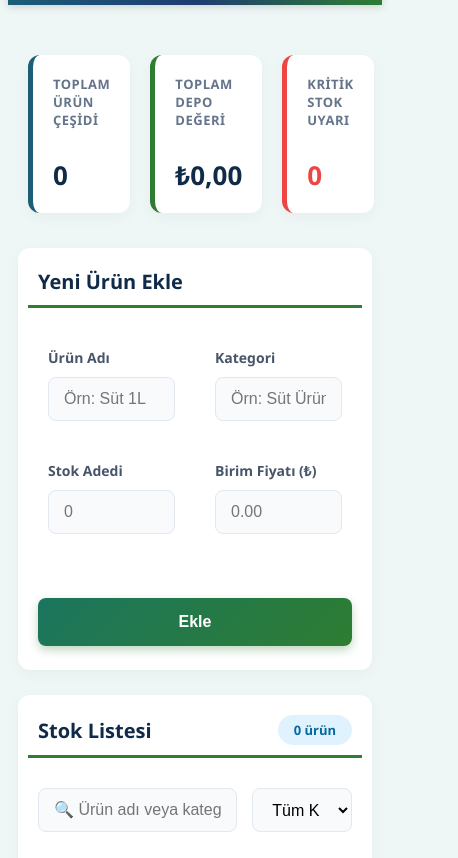
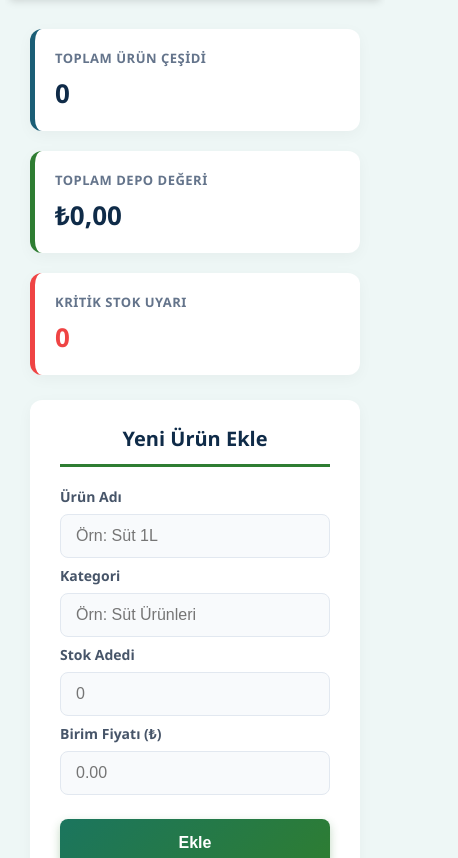
Before and after one commit to TahirMatraci/stok-takip-sistemi, a website: page frontend/index.html in a window 390 px wide. Shown: the part 201-1059 px from the top of the page, 458 px wide, since content can reach past the window. Drawn offline with Linux system fonts and the light colour scheme; no server answers.

Commit message:
Update index.html

```diff
--- a/frontend/index.html
+++ b/frontend/index.html
@@ -208,51 +208,57 @@
   </style>
  <meta name="viewport" content="width=device-width, initial-scale=1.0">
 
+<!-- MOBİL EKRANLAR İÇİN ZORUNLU TASARIM -->
+<meta name="viewport" content="width=device-width, initial-scale=1.0, maximum-scale=1.0, user-scalable=no">
+
 <style>
-  /* Mobil Ekranlar İçin Tam Uyum (768px ve altı) */
   @media screen and (max-width: 768px) {
-    body {
-      padding: 8px !important;
+    /* Ekranın sağa-sola kaymasını kesin engeller */
+    html, body {
+      overflow-x: hidden !important;
+      width: 100% !important;
+      padding: 5px !important;
       margin: 0 !important;
     }
 
-    /* Tüm kapsayıcı kutuları ekrana sığdırır */
-    div, section, main, .container, .card, fieldset {
+    /* Tüm kutu, kart ve ana alanları dikey hizalar */
+    div, section, main, form, container, .card, .panel {
       width: 100% !important;
       max-width: 100% !important;
       box-sizing: border-box !important;
-      padding: 10px !important;
       margin-left: 0 !important;
       margin-right: 0 !important;
+      display: flex !important;
+      flex-direction: column !important;
     }
 
-    /* Form elemanlarını ve buton yan yana düzenlerini dikey yapar */
-    form, .form-group, .row, .grid, div:has(> button) {
+    /* Yan yana duran butonları ve girdileri alt alta alır */
+    .button-group, .form-group, .actions, .row, .grid, form > div {
       display: flex !important;
       flex-direction: column !important;
       width: 100% !important;
-      gap: 10px !important;
+      gap: 8px !important;
     }
 
-    /* Butonları tam genişlik yapıp tıklamayı kolaylaştırır */
-    button, input[type="submit"], input[type="button"], input[type="reset"], .btn {
+    /* Butonları ekrana tam genişlikte yayar */
+    button, input[type="submit"], input[type="button"], a.btn, .btn {
       width: 100% !important;
       display: block !important;
-      min-height: 48px !important; /* Mobil parmak teması için ideal yükseklik */
+      min-height: 48px !important;
       font-size: 16px !important;
       box-sizing: border-box !important;
       margin: 4px 0 !important;
     }
 
-    /* İnput ve seçim kutularını genişletir */
+    /* Input ve Select alanlarını büyütür */
     input[type="text"], input[type="number"], input[type="date"], select, textarea {
       width: 100% !important;
       height: 44px !important;
-      font-size: 16px !important; /* iOS'in otomatik zoom yapmasını engeller */
+      font-size: 16px !important;
       box-sizing: border-box !important;
     }
 
-    /* Tabloların ekranı sağa doğru patlatmasını önler */
+    /* Tablo taşmalarını engeller */
     table {
       display: block !important;
       width: 100% !important;
```
